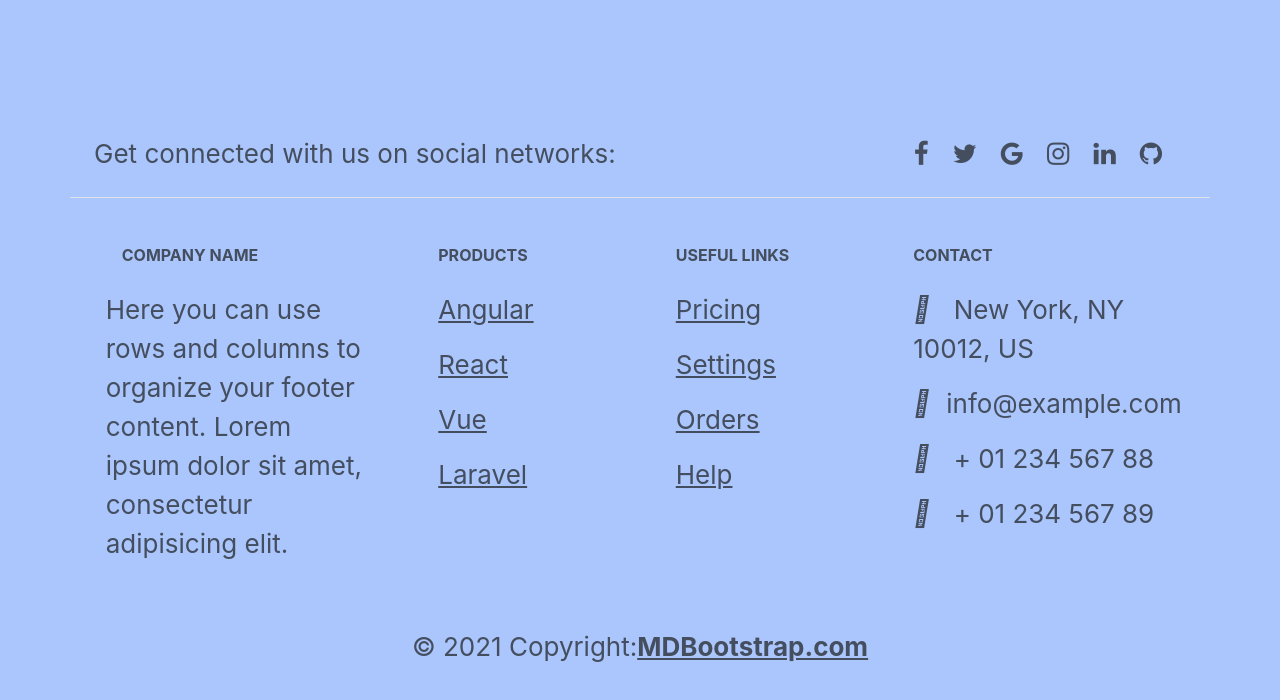
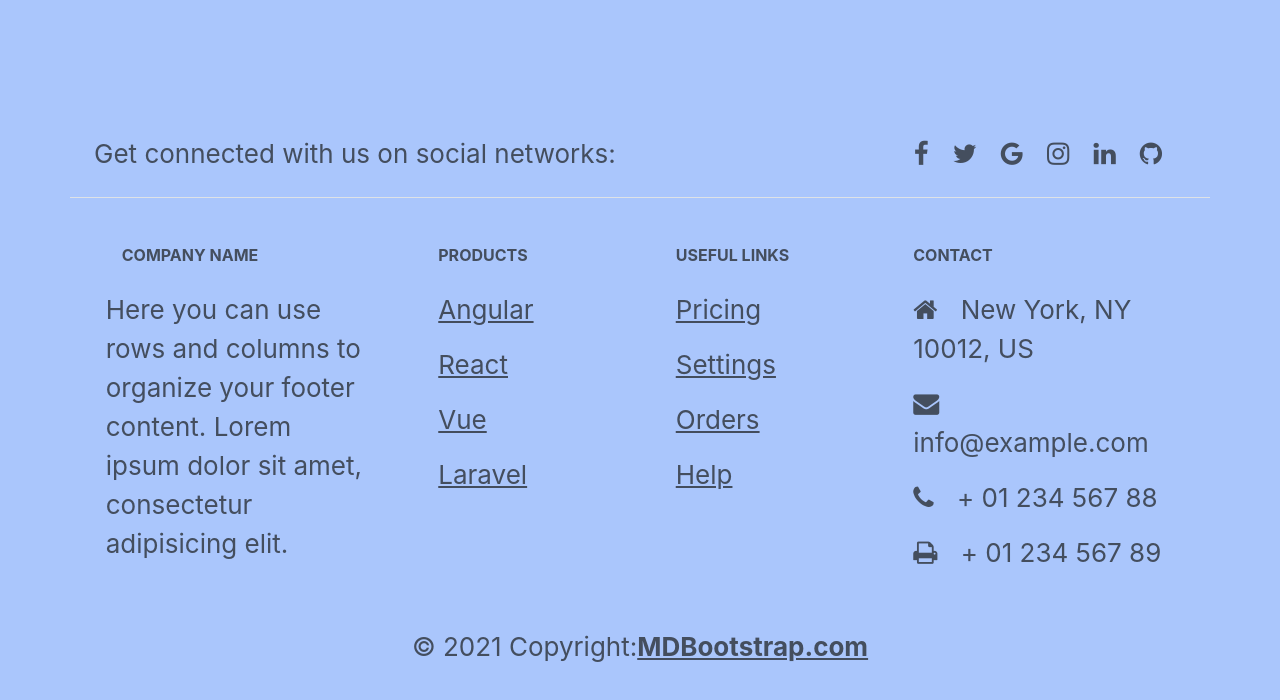
Before and after one commit to Virendra1807/reactprojects, a React (Create React App) app: page / in a window 1280 px wide. Shown: the top 700 px of the page. Built offline with nearby package versions, Linux system fonts and the light colour scheme.

Commit message:
adding Footer in react app

```diff
--- a/src/Components/Footer.js
+++ b/src/Components/Footer.js
@@ -102,13 +102,13 @@ const Footer = () => {
               <div className="col-md-4 col-lg-3 col-xl-3 mx-auto mb-md-0 mb-4">
                 {/* <!-- Links --> */}
                 <h6 className="text-uppercase fw-bold mb-4">Contact</h6>
-                <p><i className="fas fa-home me-3"></i> New York, NY 10012, US</p>
+                <p><i className="fa fa-home me-3"></i> New York, NY 10012, US</p>
                 <p>
-                  <i className="fas fa-envelope me-3"></i>
+                  <i className="fa fa-envelope me-3"></i>
                   info@example.com
                 </p>
-                <p><i className="fas fa-phone me-3"></i> + 01 234 567 88</p>
-                <p><i className="fas fa-print me-3"></i> + 01 234 567 89</p>
+                <p><i className="fa fa-phone me-3"></i> + 01 234 567 88</p>
+                <p><i className="fa fa-print me-3"></i> + 01 234 567 89</p>
               </div>
               {/* <!-- Grid column --> */}
             </div>
```
